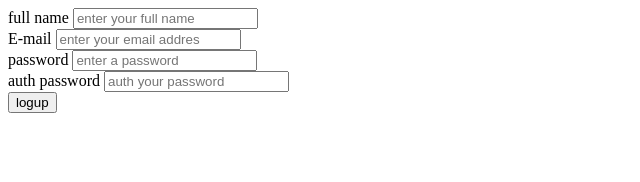
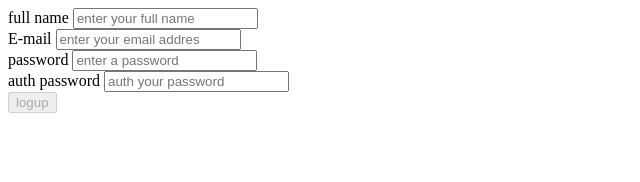
Before and after one commit to davidklein147/davidklein147, an Angular app: page /logup in a window 1280 px wide. Shown: the top 182 px of the page, without its empty margins (0-640 px from the left). Built offline with nearby package versions, Linux system fonts and the light colour scheme.

Commit message:
disabled log up

```diff
--- a/src/app/user/components/log-up/log-up.component.html
+++ b/src/app/user/components/log-up/log-up.component.html
@@ -2,4 +2,4 @@
 <div><label>E-mail <input type="name nvarchar(255)" placeholder="enter your email addres" [(ngModel)] = logupUser.email></label></div>
 <div><label>password <input type="password" placeholder="enter a password" [(ngModel)] = logupUser.password></label></div>
 <div><label>auth password <input type="password" placeholder="auth your password"></label></div>
-<button (click) = "logup()">logup</button>
+<button (click) = "logup()" disabled>logup</button>
```
